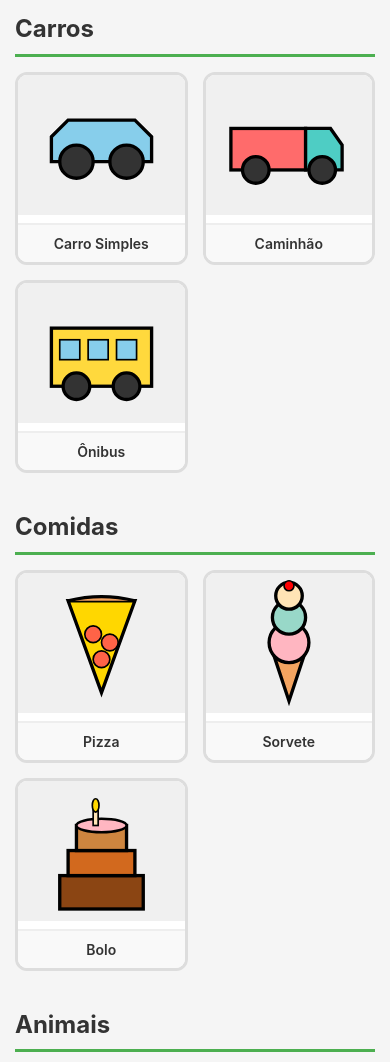
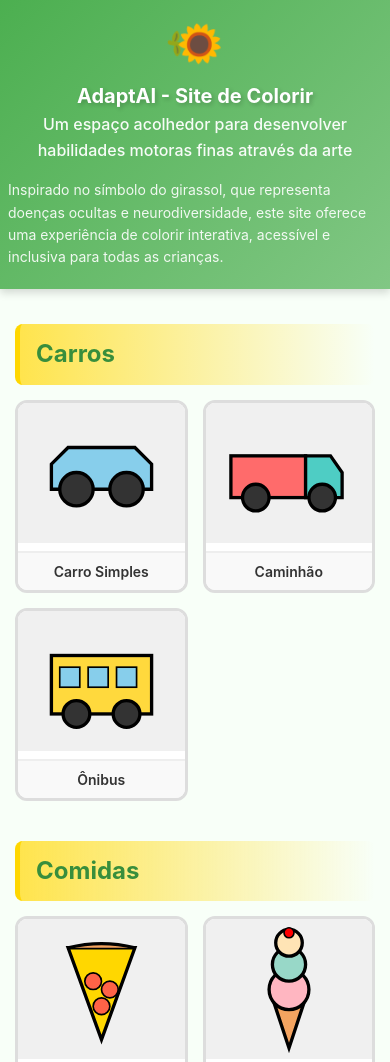
Before and after one commit to apcouto1985/adaptai-site-colorir, a website built with Vite: page index.html in a window 390 px wide. Shown: the top 1062 px of the page. Built offline with nearby package versions, Linux system fonts and the light colour scheme.

Commit message:
feat: adiciona identidade visual do girassol
- Implementa paleta de cores inspirada no símbolo do girassol
- Adiciona cabeçalho explicativo com título e descrição
- Melhora visual das categorias com degradê amarelo
- Mantém acessibilidade e responsividade
- Cores: amarelo vibrante, verde natureza, laranja/marrom

```diff
--- a/css/gallery.css
+++ b/css/gallery.css
@@ -55,10 +55,12 @@
 .gallery-category-header {
   font-size: 28px;
   font-weight: bold;
-  color: #333;
+  color: var(--color-sunflower-green-dark);
   margin-bottom: 20px;
-  padding-bottom: 10px;
-  border-bottom: 3px solid #4CAF50;
+  padding: var(--spacing-md);
+  background: linear-gradient(90deg, var(--color-sunflower-yellow-light) 0%, transparent 100%);
+  border-left: 5px solid var(--color-sunflower-yellow);
+  border-radius: var(--border-radius-md);
 }
 
 /* Grid de desenhos */
@@ -91,9 +93,10 @@
 }
 
 .gallery-item-button:hover {
-  border-color: #4CAF50;
+  border-color: var(--color-sunflower-yellow);
+  background-color: var(--color-bg-tertiary);
   transform: translateY(-4px);
-  box-shadow: 0 6px 12px rgba(0, 0, 0, 0.15);
+  box-shadow: 0 6px 12px rgba(255, 215, 0, 0.3);
 }
 
 .gallery-item-button:focus {
--- a/css/main.css
+++ b/css/main.css
@@ -12,16 +12,28 @@
 
 /* Variáveis CSS */
 :root {
-  /* Cores principais */
-  --color-primary: #4CAF50;
-  --color-primary-dark: #45a049;
-  --color-primary-light: #81C784;
+  /* Paleta do Girassol - Símbolo de Doenças Ocultas */
+  --color-sunflower-yellow: #FFD700;
+  --color-sunflower-yellow-light: #FFE44D;
+  --color-sunflower-yellow-dark: #FFC700;
 
-  --color-secondary: #2196F3;
-  --color-secondary-dark: #1976D2;
-  --color-secondary-light: #64B5F6;
+  --color-sunflower-green: #4CAF50;
+  --color-sunflower-green-light: #81C784;
+  --color-sunflower-green-dark: #388E3C;
 
-  --color-accent: #FF9800;
+  --color-sunflower-brown: #8B4513;
+  --color-sunflower-orange: #FF9800;
+
+  /* Cores principais (baseadas no girassol) */
+  --color-primary: var(--color-sunflower-green);
+  --color-primary-dark: var(--color-sunflower-green-dark);
+  --color-primary-light: var(--color-sunflower-green-light);
+
+  --color-secondary: var(--color-sunflower-yellow);
+  --color-secondary-dark: var(--color-sunflower-yellow-dark);
+  --color-secondary-light: var(--color-sunflower-yellow-light);
+
+  --color-accent: var(--color-sunflower-orange);
   --color-accent-dark: #F57C00;
 
   /* Cores de texto */
@@ -31,8 +43,8 @@
 
   /* Cores de fundo */
   --color-bg-primary: #FFFFFF;
-  --color-bg-secondary: #F5F5F5;
-  --color-bg-tertiary: #EEEEEE;
+  --color-bg-secondary: #F8FFF8;
+  --color-bg-tertiary: #FFF9E6;
 
   /* Cores de borda */
   --color-border: #DDDDDD;
@@ -106,10 +118,63 @@ body {
   overflow-x: hidden;
 }
 
+/* Cabeçalho do Site */
+.site-header {
+  background: linear-gradient(135deg, var(--color-sunflower-green) 0%, var(--color-sunflower-green-light) 100%);
+  color: white;
+  padding: var(--spacing-xl) 0;
+  box-shadow: var(--shadow-md);
+  margin-bottom: var(--spacing-lg);
+}
+
+.header-content {
+  display: flex;
+  align-items: center;
+  gap: var(--spacing-lg);
+  margin-bottom: var(--spacing-md);
+}
+
+.header-symbol {
+  font-size: 64px;
+  line-height: 1;
+  animation: rotate-sunflower 20s linear infinite;
+}
+
+@keyframes rotate-sunflower {
+  from {
+    transform: rotate(0deg);
+  }
+  to {
+    transform: rotate(360deg);
+  }
+}
+
+.header-text h1 {
+  color: white;
+  margin-bottom: var(--spacing-xs);
+  font-size: var(--font-size-xxlarge);
+  text-shadow: 2px 2px 4px rgba(0, 0, 0, 0.2);
+}
+
+.header-subtitle {
+  color: rgba(255, 255, 255, 0.95);
+  font-size: var(--font-size-large);
+  margin-bottom: 0;
+  font-weight: 500;
+}
+
+.header-description {
+  color: rgba(255, 255, 255, 0.9);
+  font-size: var(--font-size-base);
+  line-height: 1.6;
+  max-width: 800px;
+  margin: 0;
+}
+
 /* Container principal */
 #app {
   width: 100%;
-  min-height: 100vh;
+  min-height: calc(100vh - 200px);
   display: flex;
   flex-direction: column;
 }
@@ -359,6 +424,10 @@ select:focus-visible {
     transition-duration: 0.01ms !important;
     scroll-behavior: auto !important;
   }
+
+  .header-symbol {
+    animation: none !important;
+  }
 }
 
 /* Responsividade - Telas pequenas (<768px) */
@@ -372,6 +441,32 @@ select:focus-visible {
 
   .container {
     padding: 0 var(--spacing-sm);
+  }
+
+  .site-header {
+    padding: var(--spacing-lg) 0;
+  }
+
+  .header-content {
+    flex-direction: column;
+    text-align: center;
+    gap: var(--spacing-md);
+  }
+
+  .header-symbol {
+    font-size: 48px;
+  }
+
+  .header-text h1 {
+    font-size: var(--font-size-xlarge);
+  }
+
+  .header-subtitle {
+    font-size: var(--font-size-base);
+  }
+
+  .header-description {
+    font-size: var(--font-size-small);
   }
 }
 
--- a/index.html
+++ b/index.html
@@ -16,6 +16,23 @@
   <link rel="stylesheet" href="/css/save-load-modal.css">
 </head>
 <body>
+  <!-- Cabeçalho do site -->
+  <header class="site-header">
+    <div class="container">
+      <div class="header-content">
+        <div class="header-symbol">🌻</div>
+        <div class="header-text">
+          <h1>AdaptAI - Site de Colorir</h1>
+          <p class="header-subtitle">Um espaço acolhedor para desenvolver habilidades motoras finas através da arte</p>
+        </div>
+      </div>
+      <p class="header-description">
+        Inspirado no símbolo do girassol, que representa doenças ocultas e neurodiversidade,
+        este site oferece uma experiência de colorir interativa, acessível e inclusiva para todas as crianças.
+      </p>
+    </div>
+  </header>
+
   <!-- Container principal da aplicação -->
   <div id="app">
     <!-- A galeria e tela de colorir serão renderizadas aqui -->
```
